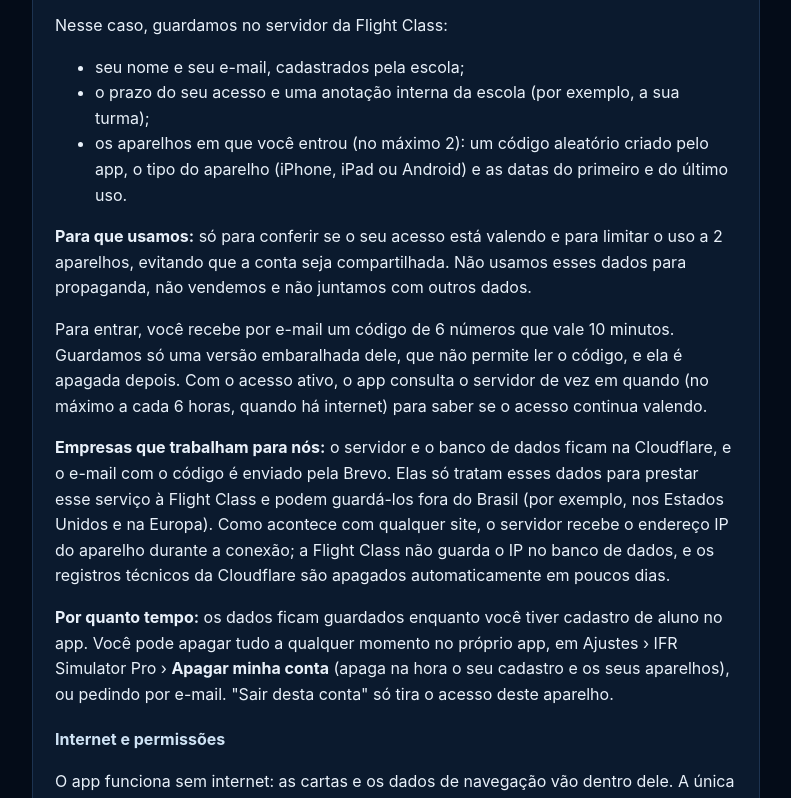
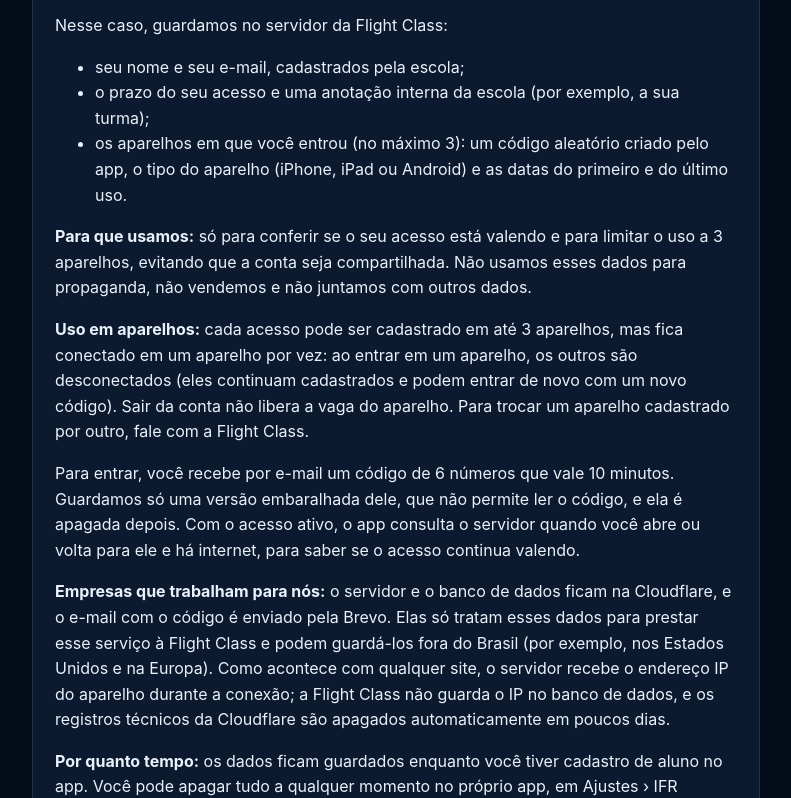
Before and after one commit to Flight-Class/ifr-simulator, a plain HTML site: page index.html in a window 1280 px wide. Shown: the part 1051-1849 px from the top of the page, without its empty margins (244-1035 px from the left). Drawn offline with Linux system fonts and the light colour scheme.

Commit message:
Política: regras de uso em aparelhos (até 3, 1 conectado por vez) — 19/11/2026

```diff
--- a/index.html
+++ b/index.html
@@ -36,7 +36,7 @@
 
   <section id="privacidade">
     <h2>Política de privacidade</h2>
-    <p class="muted">Última atualização: 14 de novembro de 2026</p>
+    <p class="muted">Última atualização: 19 de novembro de 2026</p>
 
     <h3>Quem somos</h3>
     <p>O Flight Class IFR Simulator é um aplicativo de treino de voo por instrumentos da Flight Class LTDA
@@ -65,14 +65,18 @@
     <ul>
       <li>seu nome e seu e-mail, cadastrados pela escola;</li>
       <li>o prazo do seu acesso e uma anotação interna da escola (por exemplo, a sua turma);</li>
-      <li>os aparelhos em que você entrou (no máximo 2): um código aleatório criado pelo app, o tipo do aparelho
+      <li>os aparelhos em que você entrou (no máximo 3): um código aleatório criado pelo app, o tipo do aparelho
         (iPhone, iPad ou Android) e as datas do primeiro e do último uso.</li>
     </ul>
-    <p><b>Para que usamos:</b> só para conferir se o seu acesso está valendo e para limitar o uso a 2 aparelhos, evitando que a
+    <p><b>Para que usamos:</b> só para conferir se o seu acesso está valendo e para limitar o uso a 3 aparelhos, evitando que a
       conta seja compartilhada. Não usamos esses dados para propaganda, não vendemos e não juntamos com outros dados.</p>
+    <p><b>Uso em aparelhos:</b> cada acesso pode ser cadastrado em até 3 aparelhos, mas fica conectado em um aparelho por
+      vez: ao entrar em um aparelho, os outros são desconectados (eles continuam cadastrados e podem entrar de novo com um
+      novo código). Sair da conta não libera a vaga do aparelho. Para trocar um aparelho cadastrado por outro, fale com a
+      Flight Class.</p>
     <p>Para entrar, você recebe por e-mail um código de 6 números que vale 10 minutos. Guardamos só uma versão embaralhada
-      dele, que não permite ler o código, e ela é apagada depois. Com o acesso ativo, o app consulta o servidor de vez em
-      quando (no máximo a cada 6 horas, quando há internet) para saber se o acesso continua valendo.</p>
+      dele, que não permite ler o código, e ela é apagada depois. Com o acesso ativo, o app consulta o servidor
+      quando você abre ou volta para ele e há internet, para saber se o acesso continua valendo.</p>
     <p><b>Empresas que trabalham para nós:</b> o servidor e o banco de dados ficam na Cloudflare, e o e-mail com o código é
       enviado pela Brevo. Elas só tratam esses dados para prestar esse serviço à Flight Class e podem guardá-los fora do
       Brasil (por exemplo, nos Estados Unidos e na Europa). Como acontece com qualquer site, o servidor recebe o endereço IP
```
